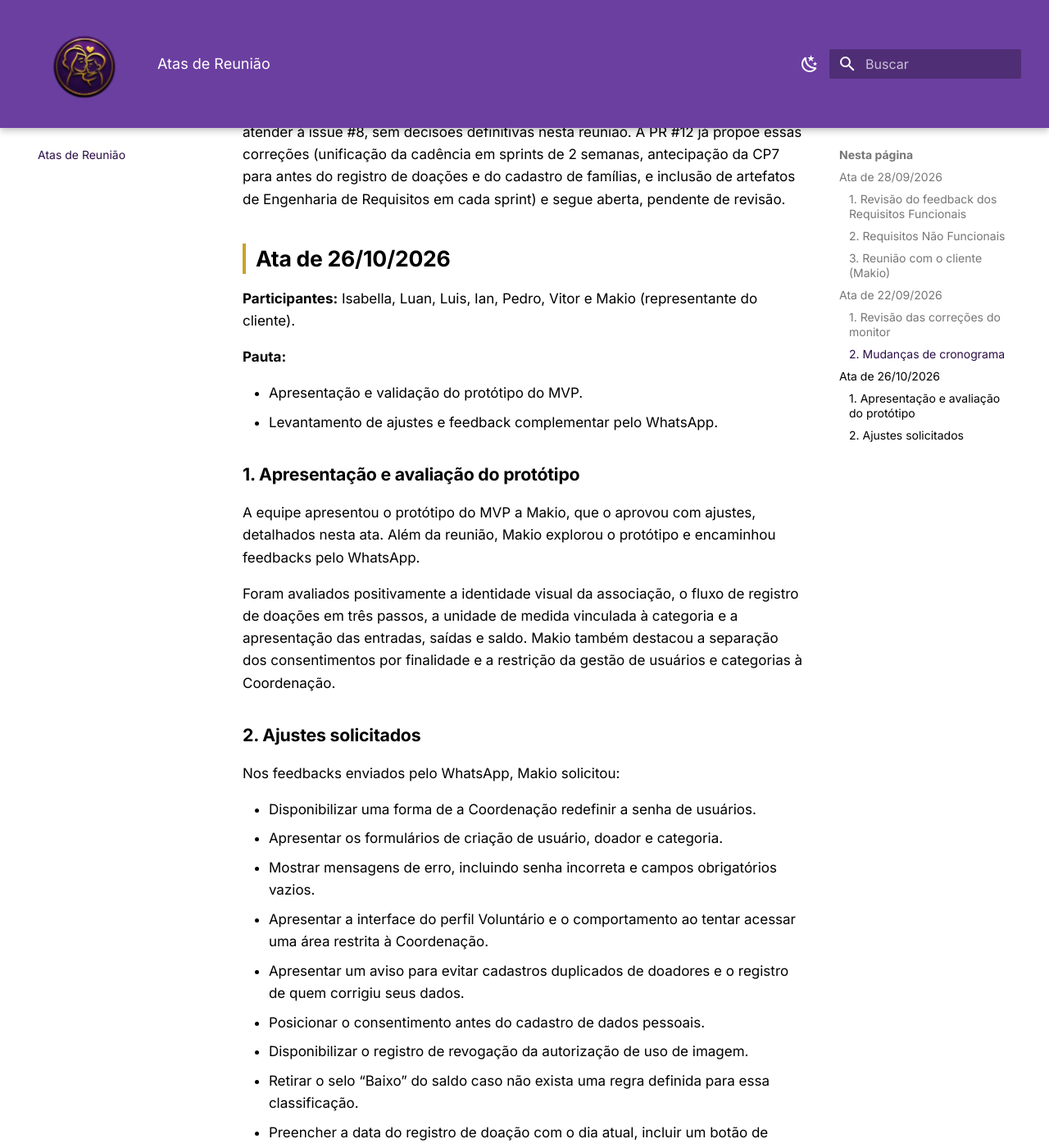
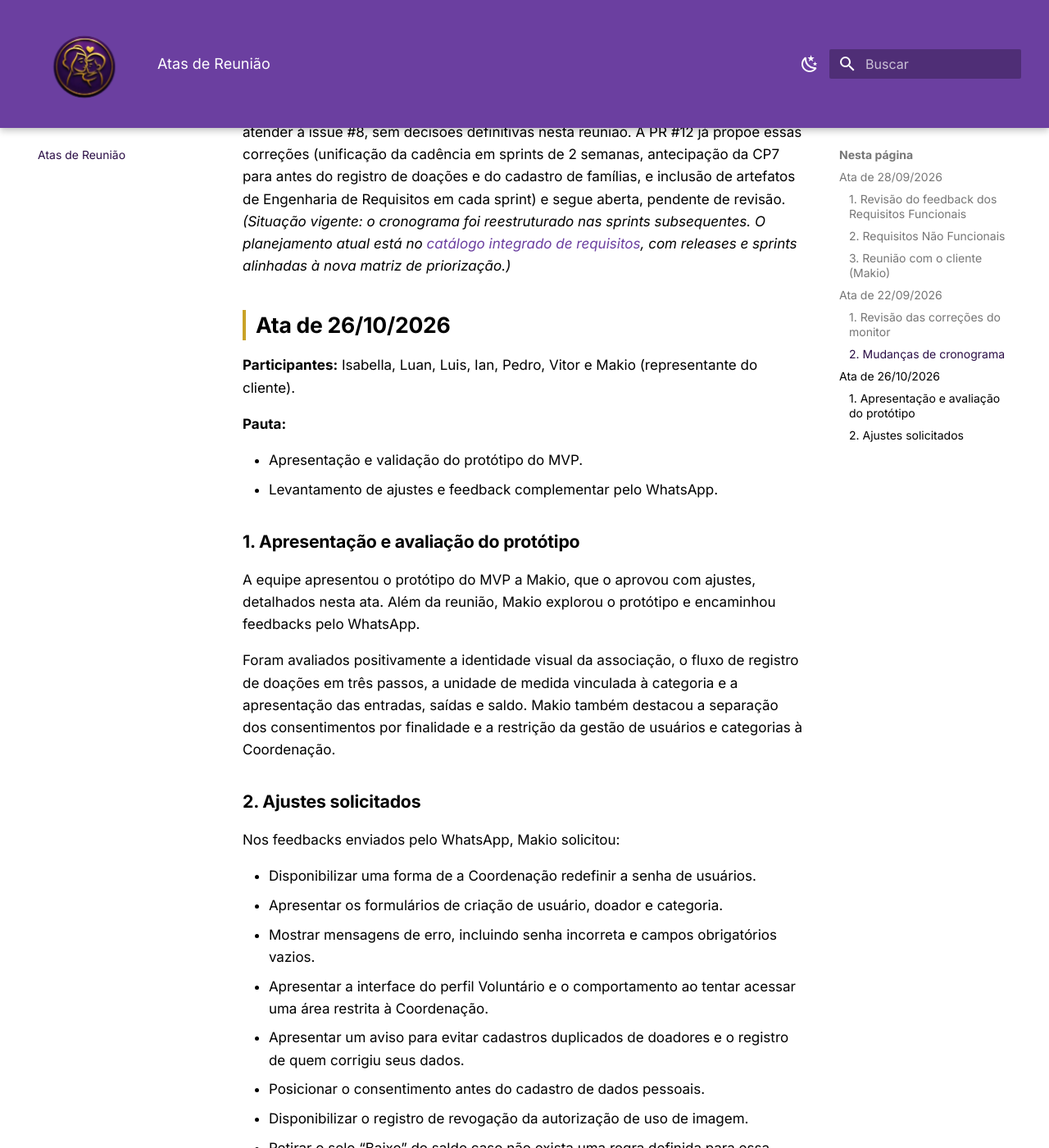
Before and after one commit to mdsreq-fga-unb/REQ-2026.2-T01-MaesGuerreiras, an MkDocs documentation site: the page built from docs/00-atas/index.md, in a window 1280 px wide and 1400 px high, scrolled down 1938 px. Shown: the whole window at 82% size. Built offline with MkDocs 1.6.1 and Material for MkDocs 9.7.7, drawn with Linux system fonts in a browser that asks for light colours; some of the changed text lies outside the part shown.

Commit message:
adicionando situacao vigente das ultimas duas atas

```diff
--- a/docs/00-atas/index.md
+++ b/docs/00-atas/index.md
@@ -58,6 +58,7 @@
 cadência em sprints de 2 semanas, antecipação da CP7 para antes do registro de doações e do
 cadastro de famílias, e inclusão de artefatos de Engenharia de Requisitos em cada sprint) e
 segue aberta, pendente de revisão.
+*(Situação vigente: o cronograma foi reestruturado nas sprints subsequentes. O planejamento atual está no [catálogo integrado de requisitos](../08-requisitos/index.md), com releases e sprints alinhadas à nova matriz de priorização.)*
 
 ## Ata de 26/10/2026
 
@@ -88,5 +89,6 @@
 - Retirar o selo “Baixo” do saldo caso não exista uma regra definida para essa classificação.
 - Preencher a data do registro de doação com o dia atual, incluir um botão de incremento (“+”) e não iniciar a quantidade em zero.
 - Retirar da tela inicial os atalhos “Fazer chamada” e “Registrar saída” enquanto essas funcionalidades não estiverem disponíveis, evitando confusão durante os testes.
+*(Situação vigente: Ajustes informados e encaminhamentos.)*
 
 **Evidências:** [vídeo da reunião e feedbacks pelo WhatsApp](../00-evidencias/index.md#avaliacao-do-prototipo-26102026).
```
